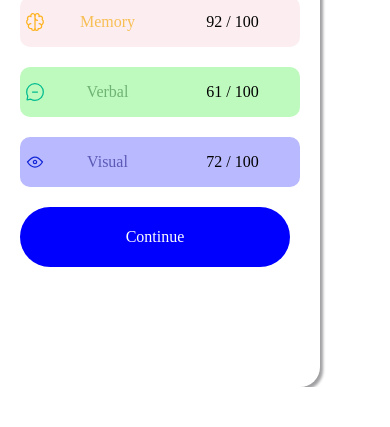
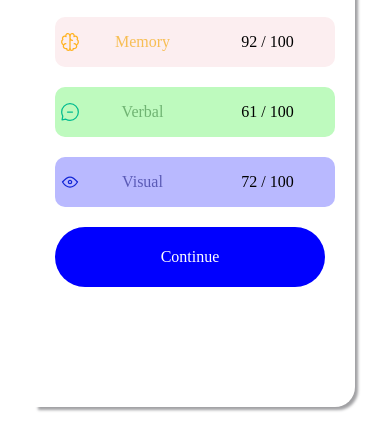
Before and after one commit to Malkah04/active.github.io, a plain HTML site: page index.html in a window 390 px wide. Shown: the part 666-1093 px from the top of the page. Before the commit the page ends 1053 px from the top, so only its background shows below. Drawn offline with Linux system fonts and the light colour scheme.

Commit message:
Update style.css

```diff
--- a/style.css
+++ b/style.css
@@ -119,13 +119,21 @@ body{
 @media screen and (max-width:768px) {
     .body{
         box-sizing: border-box;
+        width: 100%;
     }
     .cont{
         flex-direction: column;
         width: 100%;
-        margin: 0 0;
-        display: flex;
+
+
+
+
+
+        margin: 0 ;
+        flex-wrap: wrap;
         justify-content: center;
+        place-items: center;
+        padding: 20px 0;
     }
     .left{
         border-bottom-left-radius:10px ;
@@ -140,8 +148,3 @@ body{
     box-shadow: 0;
 }
 }
-@media screen and (min-width:333px) {
-    .body{
-        margin: 0;
-    }
-}
```
